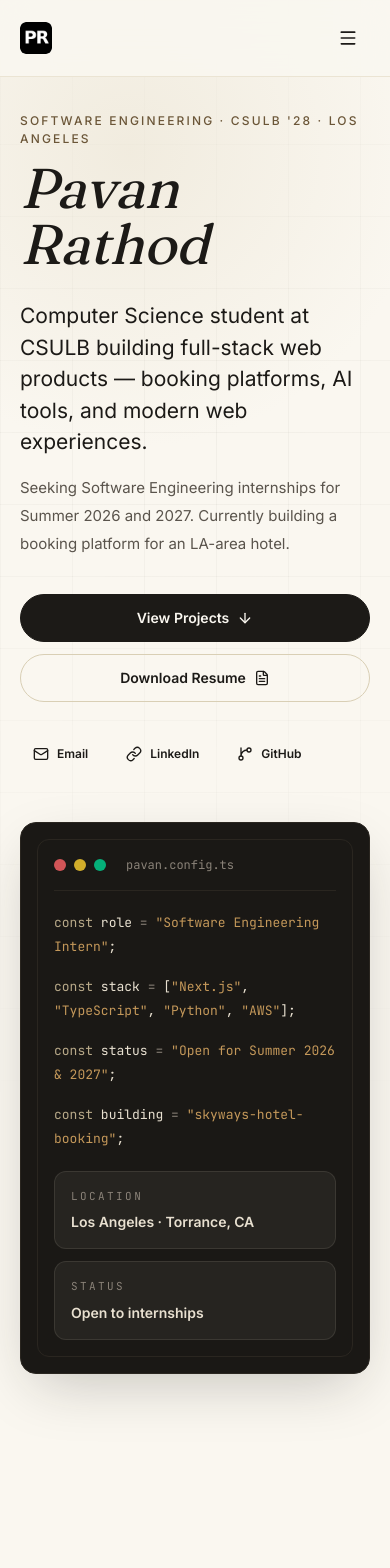
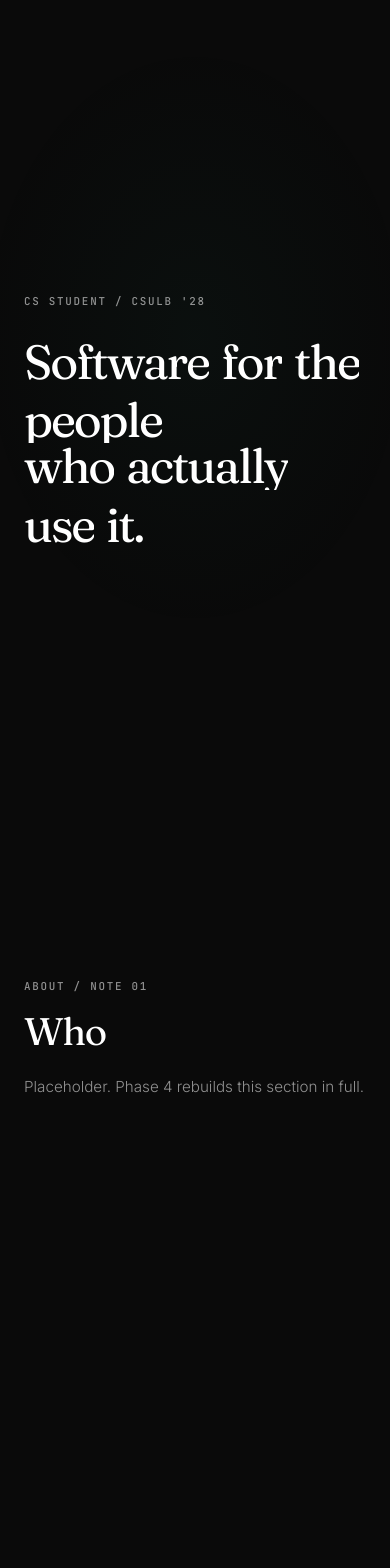
Before and after one commit to pavanrathod828/pavanrathod-portfolio, a Next.js app: page / in a window 390 px wide. Shown: the top 1568 px of the page. After the commit the page ends 1227 px from the top, so only its background shows below. Built offline with nearby package versions, Linux system fonts and the light colour scheme.

Commit message:
phase 3: pinned hero with GSAP scrub timeline + About stub

```diff
--- a/src/app/layout.tsx
+++ b/src/app/layout.tsx
@@ -5,7 +5,6 @@ import "./globals.css";
 const fraunces = Fraunces({
   variable: "--font-fraunces",
   subsets: ["latin"],
-  weight: ["300", "400", "500", "600", "700"],
   style: ["normal", "italic"],
   axes: ["opsz"],
   display: "swap",
--- a/src/app/page.tsx
+++ b/src/app/page.tsx
@@ -1,27 +1,46 @@
-import { AboutSection } from "@/components/sections/AboutSection";
-import { ContactSection } from "@/components/sections/ContactSection";
-import { HeroSection } from "@/components/sections/HeroSection";
-import { ProcessSection } from "@/components/sections/ProcessSection";
-import { ProjectsSection } from "@/components/sections/ProjectsSection";
-import { SkillsSection } from "@/components/sections/SkillsSection";
-import { Header } from "@/components/layout/Header";
-import { Footer } from "@/components/layout/Footer";
+import Hero from "@/components/hero/Hero";
+import HeroAbout from "@/components/hero/HeroAbout";
+
+// TODO Phase 4+: rebuild these for dark palette + scrollytelling
+// import { AboutSection } from "@/components/sections/AboutSection";
+// import { ContactSection } from "@/components/sections/ContactSection";
+// import { HeroSection } from "@/components/sections/HeroSection";
+// import { ProcessSection } from "@/components/sections/ProcessSection";
+// import { ProjectsSection } from "@/components/sections/ProjectsSection";
+// import { SkillsSection } from "@/components/sections/SkillsSection";
+// TODO Phase 5: redesigned top nav + identity pill replace these
+// import { Header } from "@/components/layout/Header";
+// import { Footer } from "@/components/layout/Footer";
 
 export default function Home() {
   return (
-    <div className="min-h-screen overflow-x-hidden bg-[#faf7f0] text-[#1c1a17]">
-      <Header />
+    <main id="main" className="relative">
+      <Hero />
+      <HeroAbout />
 
-      <main id="main">
-        <HeroSection />
-        <AboutSection />
-        <ProjectsSection />
-        <SkillsSection />
-        <ProcessSection />
-        <ContactSection />
-      </main>
+      {/* TODO Phase 5: rebuild Header for dark palette + scrollytelling */}
+      {/* <Header /> */}
 
-      <Footer />
-    </div>
+      {/* TODO Phase 4+: rebuild HeroSection (legacy) for dark palette + scrollytelling */}
+      {/* <HeroSection /> */}
+
+      {/* TODO Phase 4+: rebuild AboutSection for dark palette + scrollytelling */}
+      {/* <AboutSection /> */}
+
+      {/* TODO Phase 4+: rebuild ProjectsSection for dark palette + scrollytelling */}
+      {/* <ProjectsSection /> */}
+
+      {/* TODO Phase 4+: rebuild SkillsSection for dark palette + scrollytelling */}
+      {/* <SkillsSection /> */}
+
+      {/* TODO Phase 4+: rebuild ProcessSection for dark palette + scrollytelling */}
+      {/* <ProcessSection /> */}
+
+      {/* TODO Phase 4+: rebuild ContactSection for dark palette + scrollytelling */}
+      {/* <ContactSection /> */}
+
+      {/* TODO Phase 5: rebuild Footer for dark palette + scrollytelling */}
+      {/* <Footer /> */}
+    </main>
   );
 }
--- /dev/null
+++ b/src/components/hero/Hero.tsx
@@ -0,0 +1,108 @@
+"use client";
+
+import { useEffect, useRef } from "react";
+import gsap from "gsap";
+import { ScrollTrigger } from "gsap/ScrollTrigger";
+
+gsap.registerPlugin(ScrollTrigger);
+
+const HEADLINE_LINE_1 = ["Software", "for", "the", "people"];
+const HEADLINE_LINE_2 = ["who", "actually", "use", "it."];
+const HEADLINE_TEXT = "Software for the people who actually use it.";
+
+export default function Hero() {
+  const stageRef = useRef<HTMLElement>(null);
+
+  useEffect(() => {
+    if (typeof window === "undefined") return;
+
+    const mm = window.matchMedia(
+      "(min-width: 1024px) and (prefers-reduced-motion: no-preference)"
+    );
+    if (!mm.matches) return;
+
+    const ctx = gsap.context(() => {
+      gsap
+        .timeline({
+          scrollTrigger: {
+            trigger: "#hero-stage",
+            start: "top top",
+            end: "bottom bottom",
+            scrub: 1,
+            pin: "#hero-pin",
+            pinSpacing: false,
+          },
+        })
+        .to(
+          "#hero-content",
+          { opacity: 0, y: -50, filter: "blur(6px)", ease: "none" },
+          0
+        )
+        .to("#hero-bg", { scale: 1.12, ease: "none" }, 0)
+        .from("#who", { y: 100, opacity: 0, ease: "none" }, 0);
+
+      ScrollTrigger.create({
+        trigger: "#hero-stage",
+        start: "30% top",
+        once: true,
+        onEnter: () => {
+          gsap.fromTo(
+            ".word-inner",
+            { yPercent: 110 },
+            {
+              yPercent: 0,
+              duration: 0.9,
+              stagger: 0.06,
+              ease: "power3.out",
+            }
+          );
+        },
+      });
+
+      ScrollTrigger.refresh();
+    }, stageRef);
+
+    return () => ctx.revert();
+  }, []);
+
+  return (
+    <section id="hero-stage" ref={stageRef} className="relative h-[150vh]">
+      <div id="hero-pin" className="h-screen w-full overflow-hidden">
+        <div
+          id="hero-bg"
+          className="absolute inset-0"
+          style={{
+            background:
+              "radial-gradient(ellipse 80% 50% at 50% 40%, rgba(42,168,138,0.04), transparent 70%)",
+            transformOrigin: "center center",
+            willChange: "transform",
+          }}
+          aria-hidden="true"
+        />
+        <div
+          id="hero-content"
+          className="relative z-10 flex h-full flex-col justify-center px-6 md:px-12"
+          style={{ willChange: "opacity, transform, filter" }}
+        >
+          <span className="eyebrow mb-8 md:mb-12">CS STUDENT / CSULB &apos;28</span>
+          <h1 className="hero-headline" aria-label={HEADLINE_TEXT}>
+            <span className="headline-line" aria-hidden="true">
+              {HEADLINE_LINE_1.map((w, i) => (
+                <span key={`l1-${i}`} className="word">
+                  <span className="word-inner">{w}</span>
+                </span>
+              ))}
+            </span>
+            <span className="headline-line" aria-hidden="true">
+              {HEADLINE_LINE_2.map((w, i) => (
+                <span key={`l2-${i}`} className="word">
+                  <span className="word-inner">{w}</span>
+                </span>
+              ))}
+            </span>
+          </h1>
+        </div>
+      </div>
+    </section>
+  );
+}
--- /dev/null
+++ b/src/components/hero/HeroAbout.tsx
@@ -0,0 +1,18 @@
+"use client";
+
+export default function HeroAbout() {
+  return (
+    <section id="who" className="relative px-6 py-32 md:px-12">
+      <div className="mx-auto max-w-4xl">
+        <span className="eyebrow">ABOUT / NOTE 01</span>
+        <h2 className="section-title mt-4">Who</h2>
+        <p
+          className="mt-6 max-w-2xl body-text"
+          style={{ color: "var(--muted)" }}
+        >
+          Placeholder. Phase 4 rebuilds this section in full.
+        </p>
+      </div>
+    </section>
+  );
+}
```
